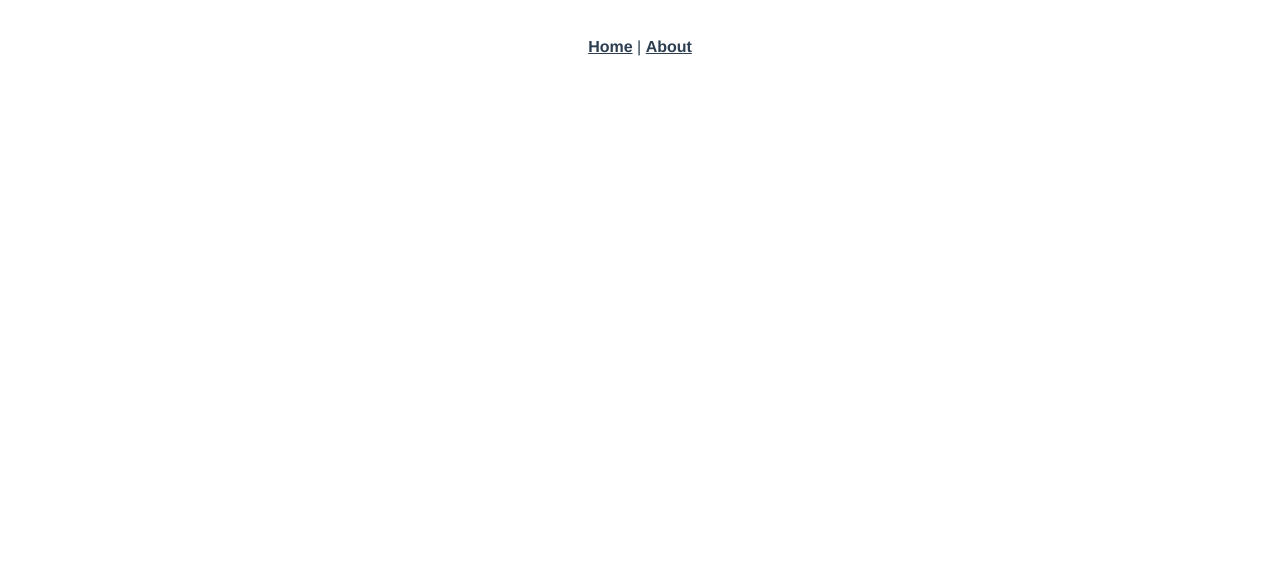
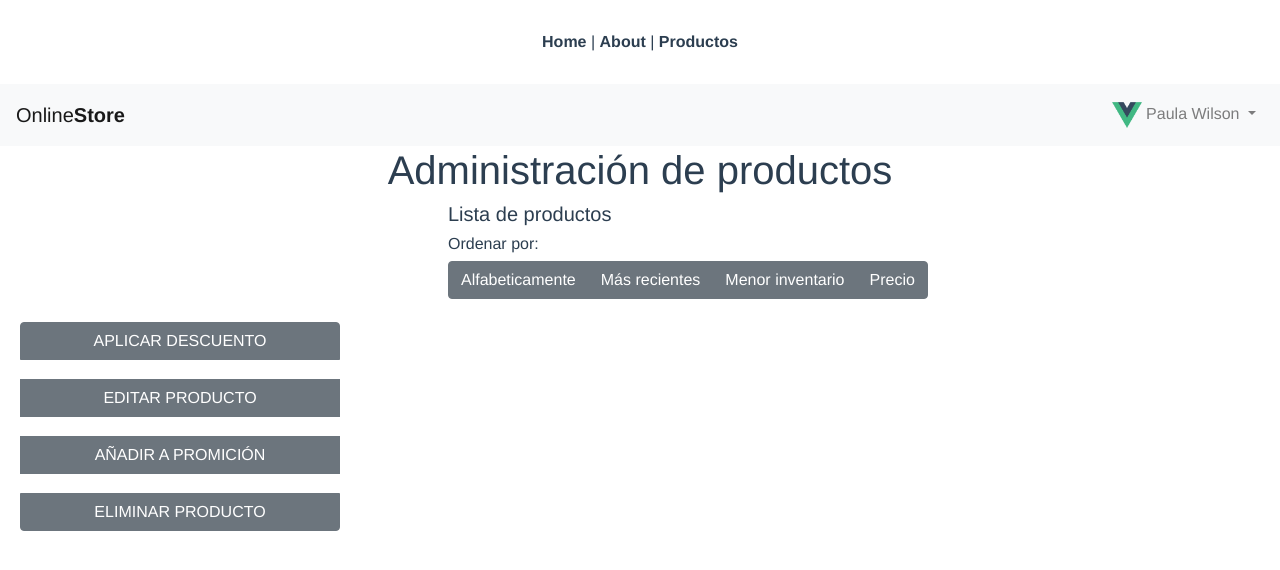
Before and after one commit to AlanBenavides/vue-gestion-productos, a Vue app: page /admin_productos in a window 1280 px wide. Shown: the top 570 px of the page. Built offline with nearby package versions, Linux system fonts and the light colour scheme.

Commit message:
feat(Administracion de productos): Template del GUI creada (sin ninguna funcion)

```diff
--- a/public/index.html
+++ b/public/index.html
@@ -5,12 +5,14 @@
     <meta http-equiv="X-UA-Compatible" content="IE=edge">
     <meta name="viewport" content="width=device-width,initial-scale=1.0">
     <link rel="icon" href="<%= BASE_URL %>favicon.ico">
+    <link rel="stylesheet" href="https://cdn.jsdelivr.net/npm/bootstrap@4.5.3/dist/css/bootstrap.min.css" integrity="sha384-TX8t27EcRE3e/ihU7zmQxVncDAy5uIKz4rEkgIXeMed4M0jlfIDPvg6uqKI2xXr2" crossorigin="anonymous">
     <title><%= htmlWebpackPlugin.options.title %></title>
   </head>
   <body>
     <noscript>
       <strong>We're sorry but <%= htmlWebpackPlugin.options.title %> doesn't work properly without JavaScript enabled. Please enable it to continue.</strong>
     </noscript>
+
     <div id="app"></div>
     <!-- built files will be auto injected -->
   </body>
--- a/src/App.vue
+++ b/src/App.vue
@@ -2,7 +2,8 @@
   <div id="app">
     <div id="nav">
       <router-link to="/">Home</router-link> |
-      <router-link to="/about">About</router-link>
+      <router-link to="/about">About</router-link> |
+      <router-link to="/Admin_productos">Productos</router-link>
     </div>
     <router-view />
   </div>
--- /dev/null
+++ b/src/components/Nav.vue
@@ -0,0 +1,25 @@
+<template>
+    <div>
+        <nav class="navbar navbar-expand-xl navbar-light bg-light">
+	    <a href="#" class="navbar-brand"><i class="fa fa-cube"></i>Online<b>Store</b></a>
+        <button type="button" class="navbar-toggler" data-toggle="collapse" data-target="#navbarCollapse">
+            <span class="navbar-toggler-icon"></span>
+        </button>
+
+        <!-- Collection of nav links, forms, and other content for toggling -->
+        <div class="collapse navbar-collapse justify-content-start">
+            <div class="navbar-nav ml-auto">
+                <div>
+                    <a href="#" class="nav-link dropdown-toggle user-action"><img src="@/assets/logo.png" height="30px" width="30px"> Paula Wilson <b class="caret"></b></a>
+                </div>
+            </div>
+        </div>
+</nav>
+    </div>
+</template>
+
+<script>
+export default {
+    name: "Nav"
+}
+</script>>
--- /dev/null
+++ b/src/components/Options.vue
@@ -0,0 +1,25 @@
+<template>
+    <div class="options btn-group-vertical">
+        <button type="button" class="btn btn-secondary">APLICAR DESCUENTO</button>
+        <button type="button" class="btn btn-secondary">EDITAR PRODUCTO</button>
+        <button type="button" class="btn btn-secondary">AÑADIR A PROMICIÓN</button>
+        <button type="button" class="btn btn-secondary">ELIMINAR PRODUCTO</button>
+    </div>
+</template>
+
+<script>
+export default {
+    name: "Options"
+}
+</script>
+
+<style scoped>
+    .options {
+        padding-top: 100px;
+        width: 25%;
+        float: left;
+    }
+    .options > button {
+        margin: 20px 20px 20px 20px;
+    }
+</style>
--- /dev/null
+++ b/src/components/Short.vue
@@ -0,0 +1,27 @@
+<template>
+    <div class="short">
+        <h5>Lista de productos</h5>
+        <h6>Ordenar por:</h6>
+        <div class="btn-group">
+            <button type="button" class="btn btn-secondary">Alfabeticamente</button>
+            <button type="button" class="btn btn-secondary">Más recientes</button>
+            <button type="button" class="btn btn-secondary">Menor inventario</button>
+            <button type="button" class="btn btn-secondary">Precio</button>
+        </div>
+    </div>
+</template>
+
+<script>
+export default {
+    name: "Short"
+}
+</script>
+
+<style scoped>
+    .short{
+        width: 65%;
+        float: right;
+        margin-left: 5%;
+        text-align: left;
+    }
+</style>
--- a/src/router/index.js
+++ b/src/router/index.js
@@ -13,6 +13,11 @@ const routes = [
     path: "/about",
     name: "About",
     component: () => import("@/views/About.vue")
+  },
+  {
+    path: "/admin_productos",
+    name: "Admin_productos",
+    component: () => import("@/views/Admin_productos.vue")
   }
 ];
 
--- /dev/null
+++ b/src/views/Admin_productos.vue
@@ -0,0 +1,28 @@
+<template>
+    <div>
+        <header>
+            <Nav></Nav>
+        </header>
+        <h1>Administración de productos</h1>
+        <Options></Options>
+        <Short></Short>
+    </div>
+</template>
+
+<script>
+import Nav from "@/components/Nav.vue"
+import Options from "@/components/Options.vue"
+import Short from "@/components/Short.vue"
+
+export default {
+    name: "Admin_productos",
+    components: {
+        Nav,
+        Options,
+        Short
+    },
+};
+</script>
+
+<style scoped>
+</style>
```
Also changed, not shown: 1 other file (tests, documents, lock files or other folders).
